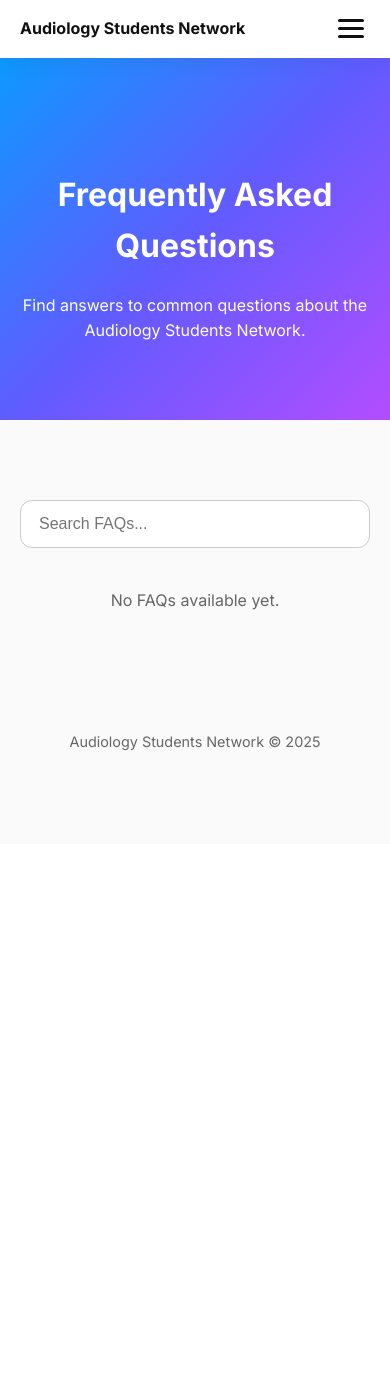
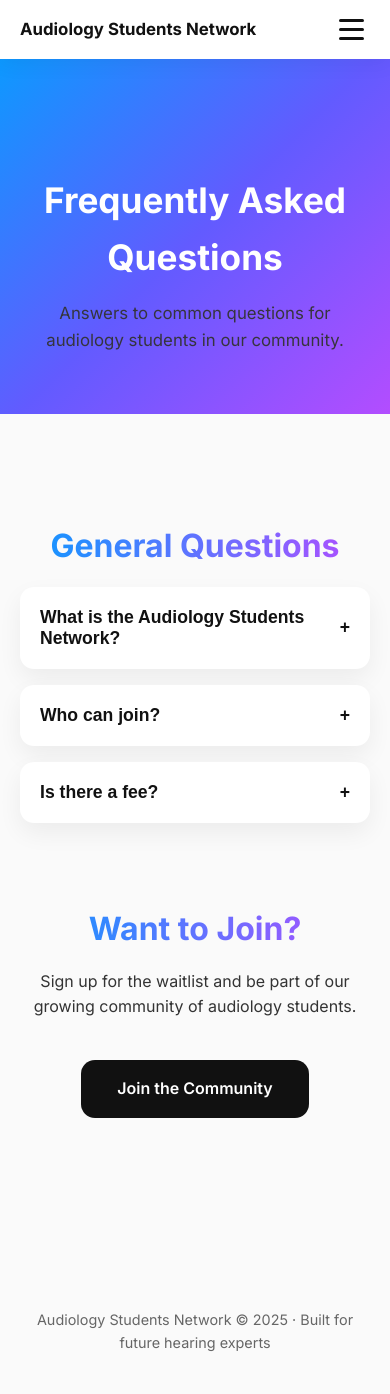
Before and after one commit to adewalemchel-dotcom/flask-cms, a Flask app: page /faq in a window 390 px wide. Before the commit the page ends 751 px from the top, so only its background shows below. Run offline with Flask 3, Linux system fonts and the light colour scheme; data that the repository does not hold is empty; some libraries are stand-ins or nearby versions.

Commit message:
Update About, FAQ, and Community pages with consistent navbar and hamburger

```diff
--- a/templates/faq.html
+++ b/templates/faq.html
@@ -5,6 +5,7 @@
   <meta name="viewport" content="width=device-width, initial-scale=1.0" />
   <title>FAQ | Audiology Students Network</title>
 
+  <!-- Google Fonts -->
   <link href="https://fonts.googleapis.com/css2?family=Inter:wght@300;400;600;700&display=swap" rel="stylesheet">
 
   <style>
@@ -23,17 +24,22 @@
       background: var(--bg);
       color: var(--text);
       line-height: 1.6;
+      scroll-behavior: smooth;
     }
+
+    /* FADE-IN */
+    .fade-in { opacity: 0; transform: translateY(24px); transition: opacity 0.9s ease, transform 0.9s ease; }
+    .fade-in.visible { opacity: 1; transform: translateY(0); }
 
     /* NAVBAR */
     .navbar {
       position: sticky;
       top: 0;
+      z-index: 1000;
       background: rgba(255,255,255,0.95);
+      backdrop-filter: blur(8px);
       box-shadow: 0 6px 20px rgba(0,0,0,0.05);
-      z-index: 1000;
     }
-
     .nav-container {
       max-width: 1200px;
       margin: 0 auto;
@@ -41,82 +47,71 @@
       display: flex;
       justify-content: space-between;
       align-items: center;
-      position: relative;
     }
-
-    .nav-cta {
-      padding: 10px 18px;
-      background: linear-gradient(90deg, #0d99ff, #b34dff);
-      color: #fff !important;
-      border-radius: 10px;
-      font-weight: 600;
-      text-decoration: none;
-    }
-
+    .logo { font-weight: 700; font-size: 1.05rem; }
     .nav-links {
       list-style: none;
       display: flex;
       gap: 28px;
       margin: 0;
       padding: 0;
+      align-items: center;
     }
-
     .nav-links a {
       text-decoration: none;
       color: var(--text);
       font-weight: 500;
     }
-
     .nav-links a.active {
       color: var(--primary);
       font-weight: 600;
     }
+    .nav-cta {
+      padding: 10px 18px;
+      background: var(--text);
+      color: #fff !important;
+      border-radius: 10px;
+      font-weight: 600;
+      transition: transform 0.2s ease, box-shadow 0.2s ease;
+    }
+    .nav-cta:hover { transform: translateY(-2px); box-shadow: 0 8px 20px rgba(0,0,0,0.2); }
 
-    /* HAMBURGER */
     .menu-toggle {
       display: none;
       flex-direction: column;
-      gap: 5px;
+      gap: 6px;
+      cursor: pointer;
       background: none;
       border: none;
-      cursor: pointer;
     }
-
     .menu-toggle span {
-      width: 26px;
+      display: block;
       height: 3px;
-      background: #111;
+      width: 25px;
+      background: var(--text);
       border-radius: 2px;
     }
 
-    /* MOBILE NAV */
-    @media (max-width: 768px) {
-      .menu-toggle {
-        display: flex;
-      }
-
+    @media (max-width: 760px) {
       .nav-links {
-        position: absolute;
-        top: 70px;
-        left: 0;
-        right: 0;
-        background: #fff;
+        display: none;
         flex-direction: column;
-        gap: 20px;
-        padding: 30px 20px;
-        box-shadow: 0 20px 40px rgba(0,0,0,0.08);
-
+        gap: 16px;
+        margin-top: 20px;
         opacity: 0;
         pointer-events: none;
         transform: translateY(-10px);
         transition: all 0.25s ease;
+        align-items: center;
+        text-align: center;
       }
-
       .nav-links.open {
+        display: flex;
         opacity: 1;
         pointer-events: auto;
         transform: translateY(0);
       }
+      .menu-toggle { display: flex; }
     }
 
     /* HERO */
@@ -126,68 +121,82 @@
       background: linear-gradient(135deg, var(--primary), var(--secondary), var(--accent));
       color: #fff;
     }
-
-    .container {
-      max-width: 1000px;
+    header.hero h1 {
+      font-size: clamp(2.2rem, 5vw, 3rem);
+      margin-bottom: 15px;
+    }
+    header.hero p {
+      font-size: 1.2rem;
+      max-width: 700px;
       margin: 0 auto;
-      padding: 60px 20px;
+      opacity: 0.95;
     }
 
-    .faq-search {
+    /* SECTIONS */
+    .container { max-width: 1000px; margin: 0 auto; padding: 80px 20px; }
+    section { margin-bottom: 70px; }
+    h2 {
+      font-size: 2rem;
+      margin-bottom: 15px;
+      background: linear-gradient(90deg, var(--primary), var(--accent));
+      -webkit-background-clip: text;
+      color: transparent;
+      text-align: center;
+    }
+    p { color: #333; max-width: 850px; margin: 0 auto 20px; }
+
+    /* FAQ ACCORDION */
+    .faq-item { background: #fff; border-radius: 14px; margin-bottom: 16px; box-shadow: 0 10px 25px rgba(0,0,0,0.06); overflow: hidden; }
+    .faq-item button {
       width: 100%;
-      max-width: 500px;
-      margin: 20px auto 40px;
-      padding: 14px 18px;
-      border-radius: 12px;
-      border: 1px solid #ccc;
-      font-size: 1rem;
-      display: block;
-    }
-
-    .faq-item {
-      background: #fff;
-      border-radius: 18px;
+      background: none;
+      border: none;
       padding: 20px;
-      margin-bottom: 20px;
-      box-shadow: 0 12px 30px rgba(0,0,0,0.06);
+      text-align: left;
+      font-size: 1.1rem;
+      font-weight: 600;
       cursor: pointer;
-    }
-
-    .faq-question {
-      font-weight: 600;
-      font-size: 1.1rem;
+      color: var(--text);
       display: flex;
       justify-content: space-between;
       align-items: center;
     }
+    .faq-item .answer {
+      padding: 0 20px 20px;
+      display: none;
+      color: #555;
+    }
+    .faq-item.open .answer { display: block; }
+    .faq-item button::after { content: '+'; font-weight: bold; }
+    .faq-item.open button::after { content: '−'; }
 
-    .faq-answer {
-      max-height: 0;
-      overflow: hidden;
-      transition: max-height 0.35s ease;
+    /* CTA */
+    .cta { text-align: center; margin-top: 80px; }
+    .cta a {
+      display: inline-block;
+      padding: 16px 36px;
+      background: var(--text);
+      color: #fff;
+      text-decoration: none;
+      border-radius: 14px;
+      font-weight: 600;
+      margin-top: 20px;
     }
 
-    .faq-item.open .faq-answer {
-      max-height: 500px;
-      margin-top: 12px;
-    }
+    /* FOOTER */
+    footer { text-align: center; padding: 40px 20px; font-size: 0.9rem; color: #666; }
 
-    footer {
-      text-align: center;
-      padding: 40px 20px;
-      font-size: 0.9rem;
-      color: #666;
-    }
+    @media (max-width: 600px) { header.hero p { font-size: 1.05rem; } }
+
   </style>
 </head>
-
 <body>
 
+<!-- NAVBAR -->
 <nav class="navbar">
   <div class="nav-container">
-    <strong>Audiology Students Network</strong>
+    <div class="logo">Audiology Students Network</div>
 
-    <!-- HAMBURGER -->
     <button class="menu-toggle" aria-label="Toggle menu">
       <span></span>
       <span></span>
@@ -200,76 +209,75 @@
       <li><a href="/community">Community</a></li>
       <li><a href="/faq" class="active">FAQ</a></li>
       <li><a href="/news">News</a></li>
-      <li><a href="/#waitlist" class="nav-cta">Join</a></li>
+      <li><a href="#waitlist" class="nav-cta">Join</a></li>
     </ul>
   </div>
 </nav>
 
-<header class="hero">
+<!-- HERO -->
+<header class="hero fade-in">
   <h1>Frequently Asked Questions</h1>
-  <p>Find answers to common questions about the Audiology Students Network.</p>
+  <p>Answers to common questions for audiology students in our community.</p>
 </header>
 
-<main class="container">
+<main class="container fade-in">
 
-  <input
-    type="text"
-    class="faq-search"
-    placeholder="Search FAQs..."
-    onkeyup="filterFAQs()"
-  >
+  <section>
+    <h2>General Questions</h2>
 
-  <div id="faq-list">
-    {% if faqs %}
-      {% for faq in faqs %}
-        <div class="faq-item">
-          <div class="faq-question">
-            {{ faq[0] }}
-            <span>+</span>
-          </div>
-          <div class="faq-answer">
-            <p>{{ faq[1] }}</p>
-          </div>
-        </div>
-      {% endfor %}
-    {% else %}
-      <p style="text-align:center; color:#666;">
-        No FAQs available yet.
-      </p>
-    {% endif %}
-  </div>
+    <div class="faq-item">
+      <button>What is the Audiology Students Network?</button>
+      <div class="answer">
+        <p>It's a nationwide community for audiology students to share resources, learn together, and connect with peers.</p>
+      </div>
+    </div>
+
+    <div class="faq-item">
+      <button>Who can join?</button>
+      <div class="answer">
+        <p>Any student currently studying audiology in Nigeria or internationally can join.</p>
+      </div>
+    </div>
+
+    <div class="faq-item">
+      <button>Is there a fee?</button>
+      <div class="answer">
+        <p>No, the community is free to join and access learning resources.</p>
+      </div>
+    </div>
+  </section>
+
+  <section class="cta fade-in">
+    <h2>Want to Join?</h2>
+    <p>Sign up for the waitlist and be part of our growing community of audiology students.</p>
+    <a href="index.html#waitlist">Join the Community</a>
+  </section>
 
 </main>
 
 <footer>
-  Audiology Students Network © 2025
+  Audiology Students Network © 2025 · Built for future hearing experts
 </footer>
 
 <script>
-  // FAQ toggle
-  document.querySelectorAll('.faq-item').forEach(item => {
-    const q = item.querySelector('.faq-question');
-    q.addEventListener('click', () => {
-      item.classList.toggle('open');
-      q.querySelector('span').textContent =
-        item.classList.contains('open') ? '−' : '+';
-    });
-  });
+  // Fade-in sections
+  const faders = document.querySelectorAll('.fade-in');
+  const observer = new IntersectionObserver(entries => {
+    entries.forEach(entry => { if(entry.isIntersecting) entry.target.classList.add('visible'); });
+  }, { threshold: 0.3 });
+  faders.forEach(el => observer.observe(el));
 
-  function filterFAQs() {
-    const input = document.querySelector('.faq-search').value.toLowerCase();
-    document.querySelectorAll('.faq-item').forEach(item => {
-      const text = item.querySelector('.faq-question').textContent.toLowerCase();
-      item.style.display = text.includes(input) ? 'block' : 'none';
-    });
-  }
-
-  // MOBILE NAV TOGGLE
+  // Mobile menu toggle
   const toggle = document.querySelector('.menu-toggle');
   const nav = document.querySelector('.nav-links');
+  toggle.addEventListener('click', () => nav.classList.toggle('open'));
 
-  toggle.addEventListener('click', () => {
-    nav.classList.toggle('open');
+  // FAQ accordion
+  document.querySelectorAll('.faq-item button').forEach(btn => {
+    btn.addEventListener('click', () => {
+      const item = btn.parentElement;
+      item.classList.toggle('open');
+    });
   });
 </script>
 
```
Also changed, not shown: templates/about.html (+139 -22 lines).
